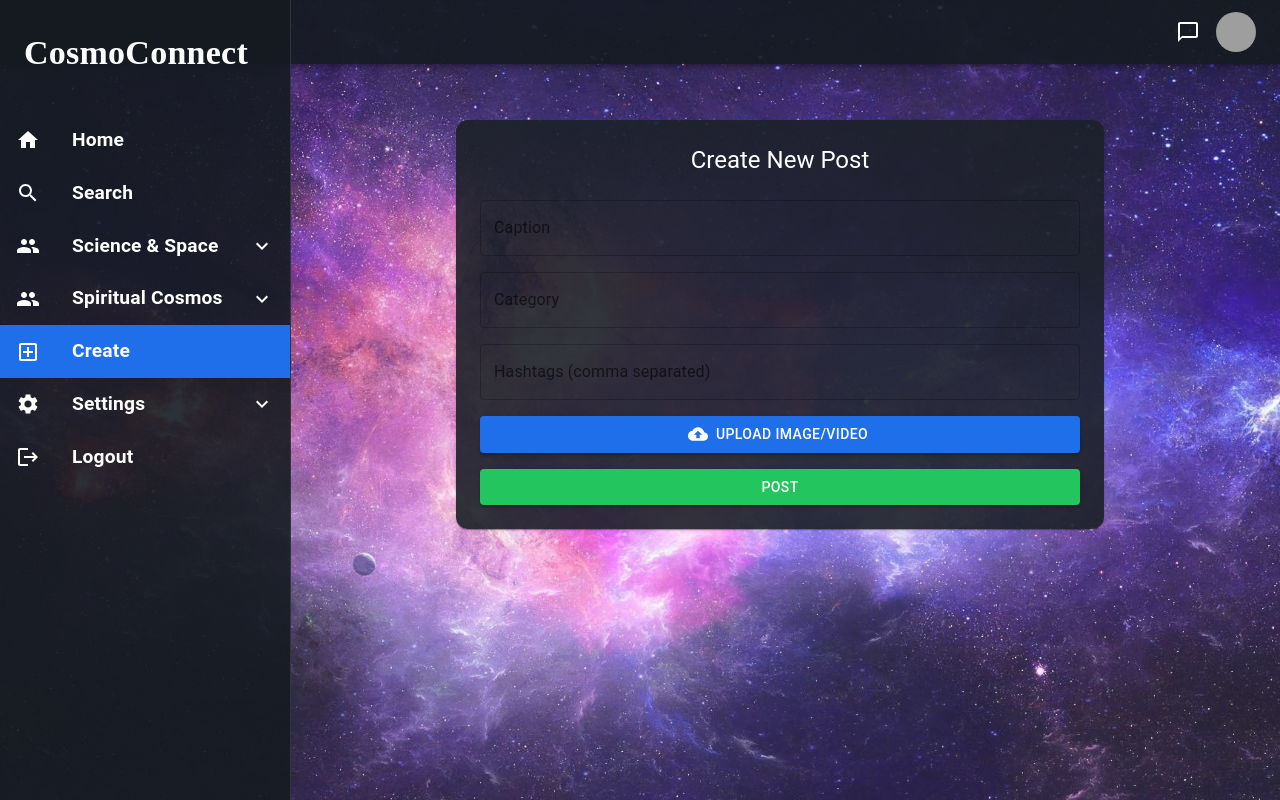
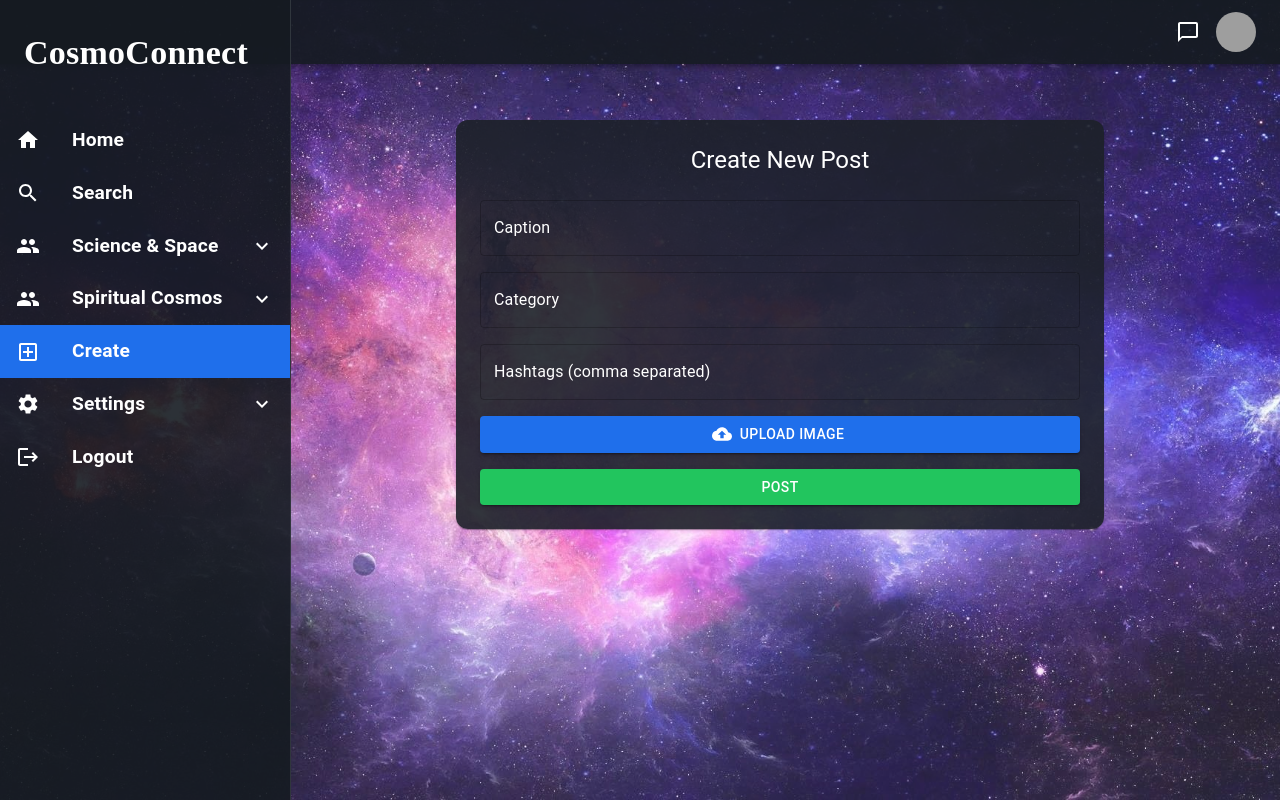
Before and after one commit to shardulkolte/CosmoConnect, a React (Create React App) app in the folder Frontend/: page /createpost in a window 1280 px wide. Built offline with nearby package versions, Linux system fonts and the light colour scheme; grey boxes are pictures that could not be loaded.

Commit message:
creat post color label

```diff
--- a/Frontend/src/Pages/CreatePost.jsx
+++ b/Frontend/src/Pages/CreatePost.jsx
@@ -46,8 +46,6 @@
 
 //       const imageUrl = cloudRes.data.secure_url;
 //       const userId = localStorage.getItem("userId"); // Assuming you saved it
-
-
 
 //       await axios.post("http://localhost:5000/api/posts/create", {
 //         userId,
@@ -171,17 +169,10 @@
 
 // export default CreatePost;
 
-
 //*************************************************************************************** */
 
 import React, { useState } from "react";
-import {
-  Box,
-  Button,
-  Card,
-  TextField,
-  Typography,
-} from "@mui/material";
+import { Box, Button, Card, TextField, Typography } from "@mui/material";
 import Siderbar from "../Components/Siderbar";
 import Appbar from "../Components/Appbar";
 import CloudUploadIcon from "@mui/icons-material/CloudUpload";
@@ -295,7 +286,8 @@ const CreatePost = () => {
               value={caption}
               onChange={(e) => setCaption(e.target.value)}
               sx={{ mb: 2 }}
-              InputProps={{ style: { color: "#fff" } }}
+              InputProps={{ style: { color: "white" } }}
+              InputLabelProps={{ style: { color: "white" } }}
             />
             <TextField
               label="Category"
@@ -303,7 +295,8 @@ const CreatePost = () => {
               value={category}
               onChange={(e) => setCategory(e.target.value)}
               sx={{ mb: 2 }}
-              InputProps={{ style: { color: "#fff" } }}
+              InputProps={{ style: { color: "white" } }}
+              InputLabelProps={{ style: { color: "white" } }}
             />
             <TextField
               label="Hashtags (comma separated)"
@@ -311,7 +304,8 @@ const CreatePost = () => {
               value={hashtags}
               onChange={(e) => setHashtags(e.target.value)}
               sx={{ mb: 2 }}
-              InputProps={{ style: { color: "#fff" } }}
+              InputProps={{ style: { color: "white" } }}
+              InputLabelProps={{ style: { color: "white" } }}
             />
             <Button
               variant="contained"
@@ -320,7 +314,7 @@ const CreatePost = () => {
               startIcon={<CloudUploadIcon />}
               sx={{ mb: 2, backgroundColor: "#1f6feb" }}
             >
-              Upload Image/Video
+              Upload Image
               <input
                 type="file"
                 hidden
```
Also changed, not shown: 1 other file (tests, documents, lock files or other folders).
